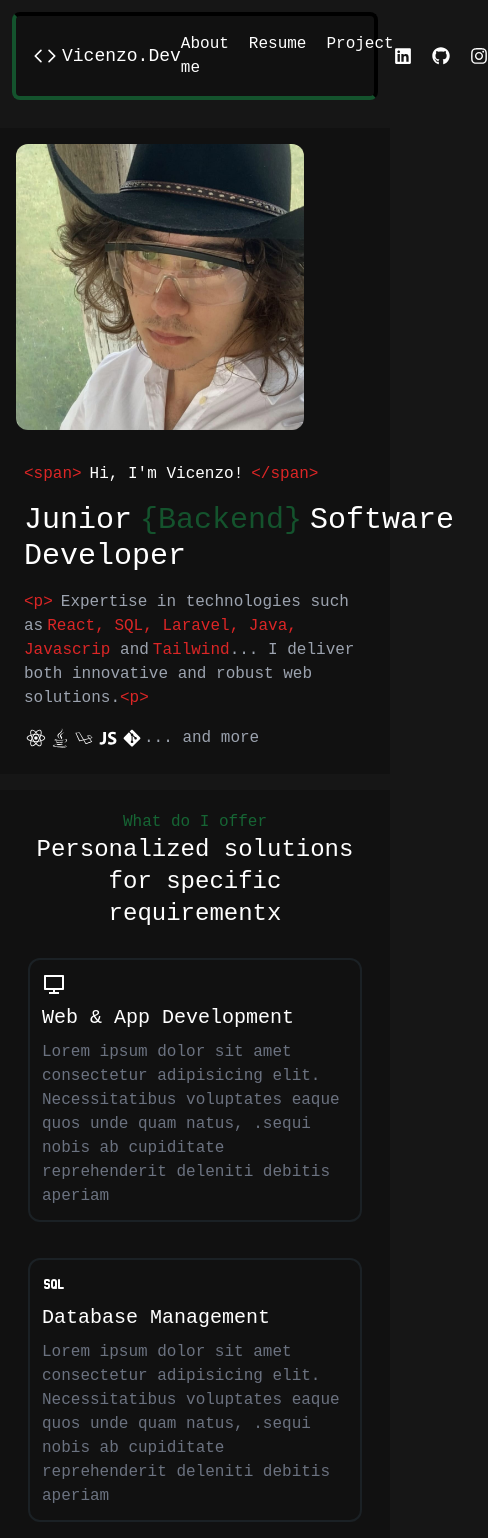
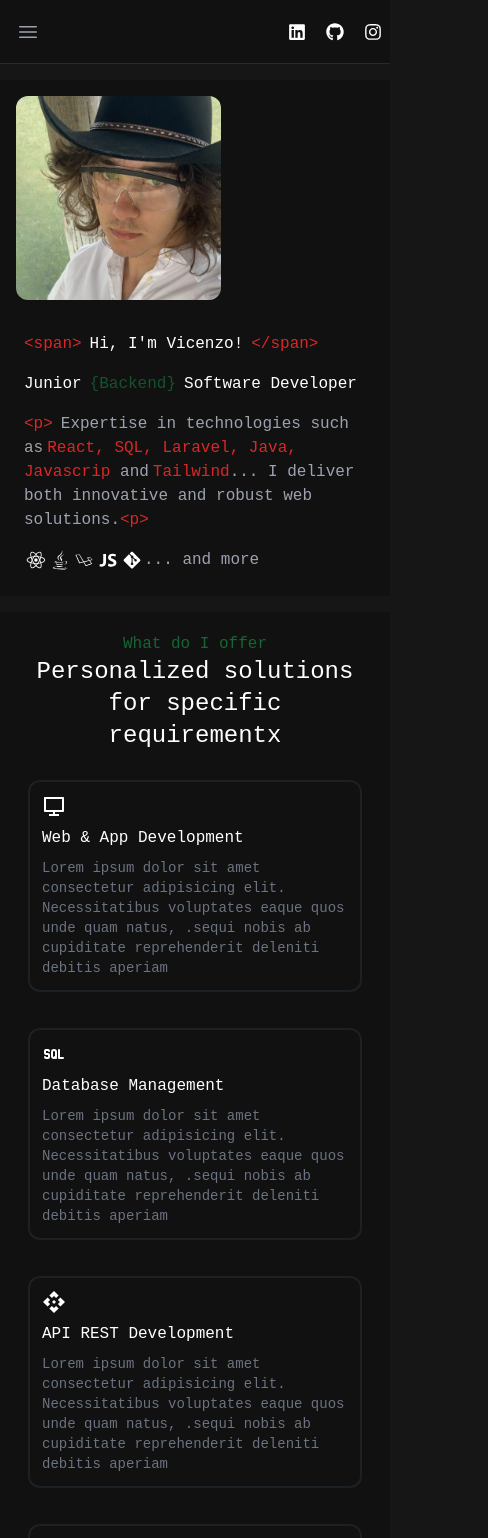
Before and after one commit to vimohbjj/vimohbjj.github.io, a React (Create React App) app: page / in a window 390 px wide. Shown: the top 1538 px of the page, 488 px wide, since content can reach past the window. Built offline with nearby package versions, Linux system fonts and the light colour scheme.

Commit message:
Added navbar and better font-syze for small screens

```diff
--- a/package.json
+++ b/package.json
@@ -5,6 +5,7 @@
   "dependencies": {
     "@heroicons/react": "^2.2.0",
     "@reduxjs/toolkit": "^2.9.2",
+    "@tailwindplus/elements": "^1.0.18",
     "@testing-library/dom": "^10.4.1",
     "@testing-library/jest-dom": "^6.9.1",
     "@testing-library/react": "^16.3.0",
--- a/src/components/Home.jsx
+++ b/src/components/Home.jsx
@@ -3,11 +3,12 @@ import NavBar from './navbar';
 import Profile from './profile';
 import Stats from './stats';
 import Services from './services';
+import Navbar from './navbar';
 
 const Home = () => {
   return (
     <section className="grid grid-cols-1 gap-4">
-      <NavBar className='col-span-1'></NavBar>
+      <Navbar className=''></Navbar>
       <Profile className='col-span-1'></Profile>
       <Services className='col-span-1'></Services>
     </section>
--- a/src/components/navbar.jsx
+++ b/src/components/navbar.jsx
@@ -1,26 +1,75 @@
-import React from 'react'
+import React, { useState } from 'react'
 import { FaLinkedin, FaGithub, FaInstagram } from 'react-icons/fa'
 import { DiTerminalBadge } from 'react-icons/di';
 import { BsCode } from 'react-icons/bs';
 
- const Navbar = () => {
+export const Navbar = () => {
+    const [isMenuOpen, setIsMenuOpen] = useState(false);
+
+    const toggleMenu = () => {
+        setIsMenuOpen(!isMenuOpen);
+    };
+
     return (
-    <nav className='flex justify-between items-center bg-color-dark m-3 p-4 text-white rounded-lg border-4 border-black border-l-green-900 border-b-green-900'>
-      <div className=''>
-        <a href="" className='flex flex-row items-center text-lg'>
-          <BsCode className='text-3xl pe-1'/>
+        <nav className="relative bg-color-dark after:pointer-events-none after:absolute after:inset-x-0 after:bottom-0 after:h-px after:bg-white/10 text-white">
+            <div className="mx-auto max-w-7xl px-2 sm:px-6 lg:px-8">
+                <div className="relative flex h-16 items-center justify-between">
+                    <div className="absolute inset-y-0 left-0 flex items-center sm:hidden">
+                        <button
+                            type="button"
+                            onClick={toggleMenu}
+                            className="relative inline-flex items-center justify-center rounded-md p-2 text-gray-400 hover:bg-white/5 hover:text-white focus:outline-2 focus:-outline-offset-1 focus:outline-indigo-500"
+                            >
+
+                            <svg
+                                viewBox="0 0 24 24"
+                                fill="none"
+                                stroke="currentColor"
+                                strokeWidth="1.5"
+                                aria-hidden="true"
+                                className={`size-6 ${isMenuOpen ? 'hidden' : 'block'}`}
+                            >
+                                <path d="M3.75 6.75h16.5M3.75 12h16.5m-16.5 5.25h16.5" strokeLinecap="round" strokeLinejoin="round" />
+                            </svg>
+
+                            <svg
+                                viewBox="0 0 24 24"
+                                fill="none"
+                                stroke="currentColor"
+                                strokeWidth="1.5"
+                                aria-hidden="true"
+                                className={`size-6 ${isMenuOpen ? 'block' : 'hidden'}`}
+                            >
+                                <path d="M6 18 18 6M6 6l12 12" strokeLinecap="round" strokeLinejoin="round" />
+                            </svg>
+                        </button>
+                    </div>
+                    <a href="" className='flex-row items-center text-lg hidden sm:ml-6 sm:block'>
                         <h2 className=''>Vicenzo.Dev</h2>
                     </a>
+                    <div className="flex flex-1 items-center justify-center sm:items-stretch">
+                        <div className="hidden sm:ml-6 sm:block">
+                            <div className="flex space-x-4">
+                                <a href="#" className="rounded-md px-3 py-2 text-sm font-medium text-gray-300 hover:bg-white/5 hover:text-white">About me</a>
+                                <a href="#" className="rounded-md px-3 py-2 text-sm font-medium text-gray-300 hover:bg-white/5 hover:text-white">Resume</a>
+                                <a href="#" className="rounded-md px-3 py-2 text-sm font-medium text-gray-300 hover:bg-white/5 hover:text-white">Projects</a>
                             </div>
-      <div className='flex flex-row gap-5'>
-        <a href="">About me</a>
-        <a href="">Resume</a>
-        <a href="">Project</a>
                         </div>
-      <div className='flex flex-row gap-5 text-lg'>
+                    </div>
+                    <div className='flex flex-row gap-5 text-lg text-white'>
                         <a href="https://www.linkedin.com/in/vicenzo-halley-moneta-hernandez-8176992bb"><FaLinkedin /></a>
                         <a href="https://github.com/vimohbjj"><FaGithub /></a>
                         <FaInstagram />
+                    </div>
+                </div>
+            </div>
+
+            <div className={`sm:hidden ${isMenuOpen ? 'block' : 'hidden'}`}>
+                <div className="space-y-1 px-2 pt-2 pb-3">
+                    <a href="#" className="block rounded-md bg-gray-950/50 px-3 py-2 text-base font-medium text-white">About me</a>
+                    <a href="#" className="block rounded-md px-3 py-2 text-base font-medium text-gray-300 hover:bg-white/5 hover:text-white">Resume</a>
+                    <a href="#" className="block rounded-md px-3 py-2 text-base font-medium text-gray-300 hover:bg-white/5 hover:text-white">Project</a>
+                </div>
             </div>
         </nav>
   )
--- a/src/components/profile.jsx
+++ b/src/components/profile.jsx
@@ -8,17 +8,17 @@ import perfil from '../img/perfil.jpg';
 
  const Profile = () => {
   return (
-    <article className='text-white bg-color-dark grid grid-cols-4 items-center gap-6 p-4'>
-        <div className='col-span-6 md:col-span-1 text-center'>
-            <img className='w-72 rounded-xl' src={perfil} alt="myimage" />
-        </div>
-        <div className='col-span-6 md:col-span-3 flex flex-col gap-4 m-2'>
+    <section className='text-white bg-color-dark grid grid-cols-5 items-center gap-6 p-4'>
+        <article className='col-span-3 md:col-span-2 text-center'>
+            <img className='w-72 rounded-xl text-center' src={perfil} alt="myimage" />
+        </article>
+        <article className='col-span-5 md:col-span-3 flex flex-col gap-4 m-2'>
             <p>
               <span className='text-red-600 pe-2'>{'<span>'}</span>
               Hi, I'm Vicenzo!
               <span className='text-red-600 ps-2'>{'</span>'}</span>
             </p>
-            <h2 className='text-3xl text-white'>
+            <h2 className='text-white text-md sm:text-2xl md:text-3xl'>
                 Junior
                 <span className='text-green-900 ps-2 pe-2'>
                     {'{Backend}'}
@@ -51,8 +51,8 @@ import perfil from '../img/perfil.jpg';
                 ... and more
                 </span>
             </p>
-        </div>
-    </article>
+        </article>
+    </section>
   )
 }
 
--- a/src/components/services.jsx
+++ b/src/components/services.jsx
@@ -5,6 +5,7 @@ import { MdApi } from 'react-icons/md';
 import { FaCode } from 'react-icons/fa6';
 import { FiShoppingCart } from 'react-icons/fi';
 import { TbSettings } from 'react-icons/tb';
+
 
 export const Services = () => {
   return (
@@ -16,8 +17,8 @@ export const Services = () => {
         <article className='grid grid-cols-6 gap-5'>
             <div className='col-span-6 sm:col-span-3 lg:col-span-2 flex flex-col gap-2 rounded-xl border-2 border-color-gray p-3 m-2'>
                 <RiComputerLine className='text-2xl' />
-                <h3 className='text-xl'>Web & App Development</h3>
-                <p className='text-gray-500'>
+                <h3 className='text-base sm:text-xl'>Web & App Development</h3>
+                <p className='text-gray-500 text-sm sm:text-base'>
                     Lorem ipsum dolor sit amet consectetur adipisicing elit.
                     Necessitatibus voluptates eaque quos unde quam natus,
                     .sequi nobis ab cupiditate reprehenderit deleniti debitis aperiam
@@ -25,8 +26,8 @@ export const Services = () => {
             </div>
             <div className='col-span-6 sm:col-span-3 lg:col-span-2 flex flex-col gap-2 rounded-xl border-2 border-color-gray p-3 m-2'>
                 <TbSql className='text-2xl' />
-                <h3 className='text-xl'>Database Management</h3>
-                <p className='text-gray-500'>
+                <h3 className='text-base sm:text-xl'>Database Management</h3>
+                <p className='text-gray-500 text-sm sm:text-base'>
                     Lorem ipsum dolor sit amet consectetur adipisicing elit.
                     Necessitatibus voluptates eaque quos unde quam natus,
                     .sequi nobis ab cupiditate reprehenderit deleniti debitis aperiam
@@ -34,8 +35,8 @@ export const Services = () => {
             </div>
             <div className='col-span-6 sm:col-span-3 lg:col-span-2 flex flex-col gap-2 rounded-xl border-2 border-color-gray p-3 m-2'>
                 <MdApi className='text-2xl'/>
-                <h3 className='text-xl'>API REST Development</h3>
-                <p className='text-gray-500'>
+                <h3 className='text-base sm:text-xl'>API REST Development</h3>
+                <p className='text-gray-500 text-sm sm:text-base'>
                     Lorem ipsum dolor sit amet consectetur adipisicing elit.
                     Necessitatibus voluptates eaque quos unde quam natus,
                     .sequi nobis ab cupiditate reprehenderit deleniti debitis aperiam
@@ -43,8 +44,8 @@ export const Services = () => {
             </div>
             <div className='col-span-6 sm:col-span-3 lg:col-span-2 flex flex-col gap-2 rounded-xl border-2 border-color-gray p-3 m-2'>
                 <FaCode className='text-2xl'/>
-                <h3 className='text-xl'>Robust solutions</h3>
-                <p className='text-gray-500'>
+                <h3 className='text-base sm:text-xl'>Robust solutions</h3>
+                <p className='text-gray-500 text-sm sm:text-base'>
                     Lorem ipsum dolor sit amet consectetur adipisicing elit.
                     Necessitatibus voluptates eaque quos unde quam natus,
                     .sequi nobis ab cupiditate reprehenderit deleniti debitis aperiam
@@ -52,8 +53,8 @@ export const Services = () => {
             </div>
             <div className='col-span-6 sm:col-span-3 lg:col-span-2 flex flex-col gap-2 rounded-xl border-2 border-color-gray p-3 m-2'>
                 <FiShoppingCart className='text-2xl'/>
-                <h3 className='text-xl'>Ecommerce solutions</h3>
-                <p className='text-gray-500'>
+                <h3 className='text-base sm:text-xl'>Ecommerce solutions</h3>
+                <p className='text-gray-500 text-sm sm:text-base'>
                     Lorem ipsum dolor sit amet consectetur adipisicing elit.
                     Necessitatibus voluptates eaque quos unde quam natus,
                     .sequi nobis ab cupiditate reprehenderit deleniti debitis aperiam
@@ -61,15 +62,15 @@ export const Services = () => {
             </div>
             <div className='col-span-6 sm:col-span-3 lg:col-span-2 flex flex-col gap-2 rounded-xl border-2 border-color-gray p-3 m-2'>
                 <TbSettings className='text-2xl'/>
-                <h3 className='text-xl'>Technical Consulting & Optimization</h3>
-                <p className='text-gray-500'>
+                <h3 className='text-base sm:text-xl'>Technical Consulting & Optimization</h3>
+                <p className='text-gray-500 text-sm sm:text-base'>
                     Expert analysis and optimization of your existing systems. I provide technical guidance,
                     performance improvements, code reviews, and strategic planning to enhance your digital
                     infrastructure and ensure long-term scalability.
                 </p>
             </div>
         </article>
-        <p className='text-gray-500 text-center'>
+        <p className='text-gray-500 text-center text-sm sm:text-base'>
             Excited to take on new projects and collaborate, lets
             talk about your ideas.
             <a className='color-light-green' href="">Reach out</a>
--- a/src/index.js
+++ b/src/index.js
@@ -3,6 +3,7 @@ import ReactDOM from 'react-dom/client';
 import './index.css';
 import App from './App';
 import reportWebVitals from './reportWebVitals';
+import '@tailwindplus/elements'; // Agrega esta línea
 
 const root = ReactDOM.createRoot(document.getElementById('root'));
 root.render(
@@ -11,7 +12,4 @@ root.render(
   </React.StrictMode>
 );
 
-// If you want to start measuring performance in your app, pass a function
-// to log results (for example: reportWebVitals(console.log))
-// or send to an analytics endpoint. Learn more: https://bit.ly/CRA-vitals
 reportWebVitals();
```
Also changed, not shown: 1 other file (tests, documents, lock files or other folders). Lines whose indentation alone changed are shown as unchanged.
